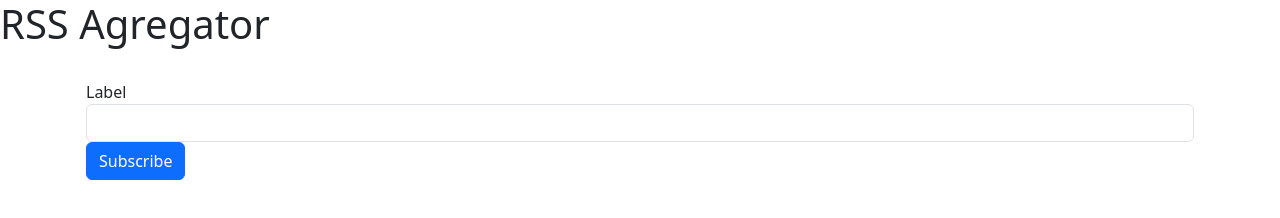
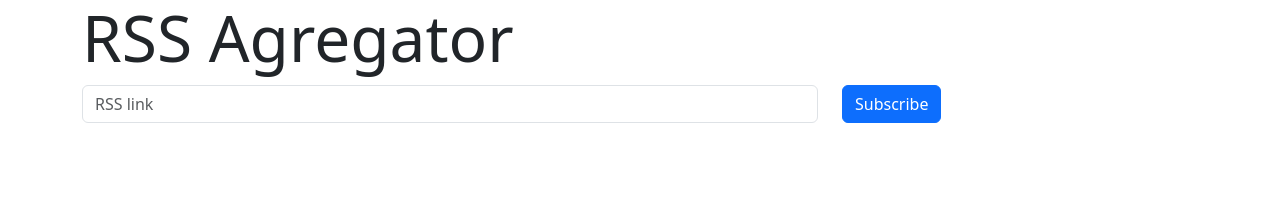
Before and after one commit to krokojabba/frontend-project-11, a website built with webpack: page index.html in a window 1280 px wide. Built offline with nearby package versions, Linux system fonts and the light colour scheme.

Commit message:
step 1 refactoring index.html

```diff
--- a/index.html
+++ b/index.html
@@ -6,15 +6,22 @@
     <title>Webpack App</title>
   </head>
   <body>
-    <h1>RSS Agregator</h1>
-    <div class="container py-4 px-3 mx-auto">
-      <form>
-        <div class="form-group">
-          <label>Label</label>
-          <input type="text" class="form-control" name="rss" />
+    <main>
+      <section class="container">
+        <div class="row gy-2">
+          <h1 class="display-3 mb-0">RSS Agregator</h1>
+          <form>
+            <div class="row">
+              <div class="col-8">
+                <input type="text" class="form-control" name="rss" placeholder="RSS link" />
+              </div>
+              <div class="col-4">
+                <button type="submit" class="btn btn-primary">Subscribe</button>
+              </div>
+            </div>
+          </form>
         </div>
-        <input type="submit" class="btn btn-primary" value="Subscribe" />
-      </form>
-    </div>
+      </section>
+    </main>
   </body>
 </html>
```
Also changed, not shown: .eslintrc.yml.
